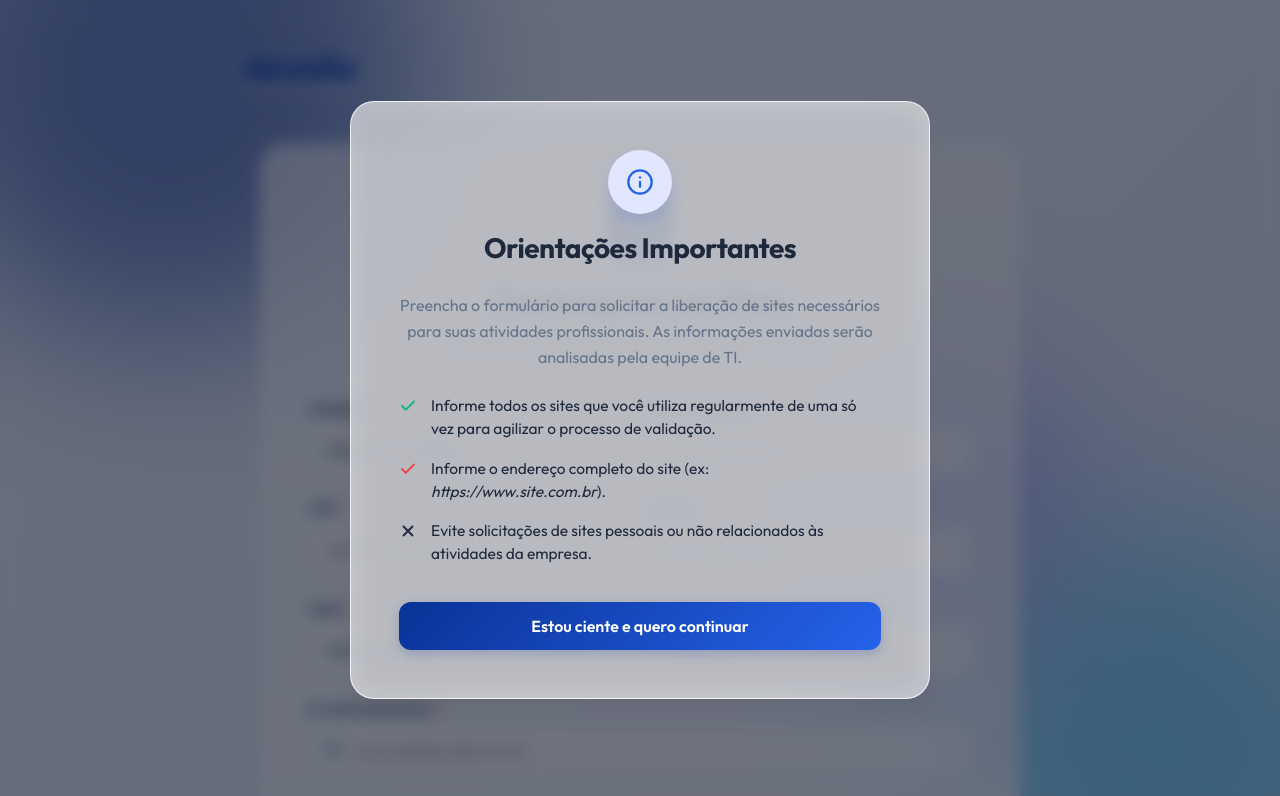
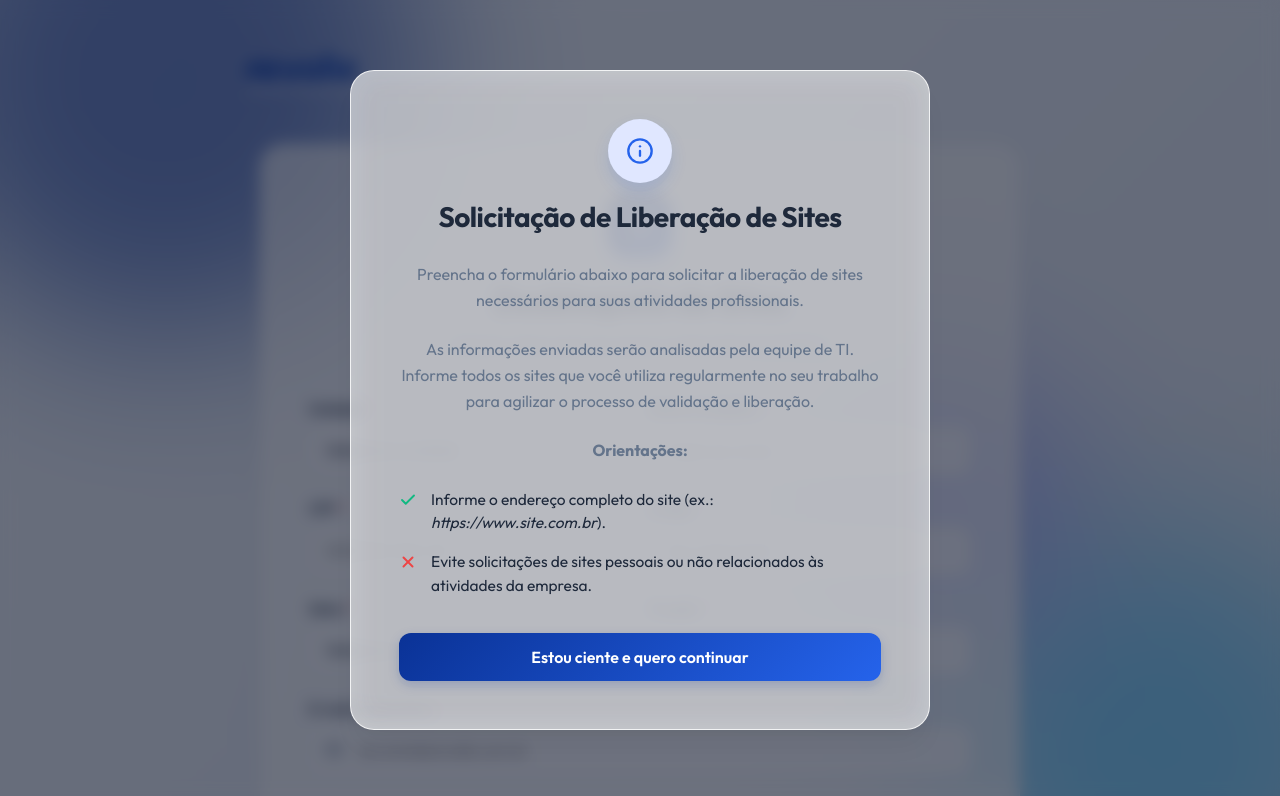
Before and after one commit to enzononato/revalle-firewall-form, a website: page public/index.html in a window 1280 px wide. Shown: the top 796 px of the page. Drawn offline with Linux system fonts and the light colour scheme.

```diff
--- a/public/index.html
+++ b/public/index.html
@@ -26,19 +26,17 @@
         <div class="modal-icon">
           <svg viewBox="0 0 24 24" width="28" height="28" fill="none" stroke="currentColor" stroke-width="2" stroke-linecap="round" stroke-linejoin="round"><circle cx="12" cy="12" r="10"/><path d="M12 16v-4"/><path d="M12 8h.01"/></svg>
         </div>
-        <h2>Orientações Importantes</h2>
+        <h2>Solicitação de Liberação de Sites</h2>
       </div>
       <div class="modal-body">
-        <p>Preencha o formulário para solicitar a liberação de sites necessários para suas atividades profissionais. As informações enviadas serão analisadas pela equipe de TI.</p>
+        <p>Preencha o formulário abaixo para solicitar a liberação de sites necessários para suas atividades profissionais.</p>
+        <p>As informações enviadas serão analisadas pela equipe de TI. Informe todos os sites que você utiliza regularmente no seu trabalho para agilizar o processo de validação e liberação.</p>
 
+        <p><strong>Orientações:</strong></p>
         <ul class="modal-list">
           <li>
             <svg viewBox="0 0 24 24" width="18" height="18" fill="none" stroke="currentColor" stroke-width="2.5" stroke-linecap="round" stroke-linejoin="round"><path d="M20 6L9 17l-5-5"/></svg>
-            <span>Informe todos os sites que você utiliza regularmente de uma só vez para agilizar o processo de validação.</span>
-          </li>
-          <li>
-            <svg viewBox="0 0 24 24" width="18" height="18" fill="none" stroke="currentColor" stroke-width="2.5" stroke-linecap="round" stroke-linejoin="round"><path d="M20 6L9 17l-5-5"/></svg>
-            <span>Informe o endereço completo do site (ex: <i>https://www.site.com.br</i>).</span>
+            <span>Informe o endereço completo do site (ex.: <i>https://www.site.com.br</i>).</span>
           </li>
           <li>
             <svg viewBox="0 0 24 24" width="18" height="18" fill="none" stroke="currentColor" stroke-width="2.5" stroke-linecap="round" stroke-linejoin="round"><path d="M18 6L6 18M6 6l12 12"/></svg>
```
